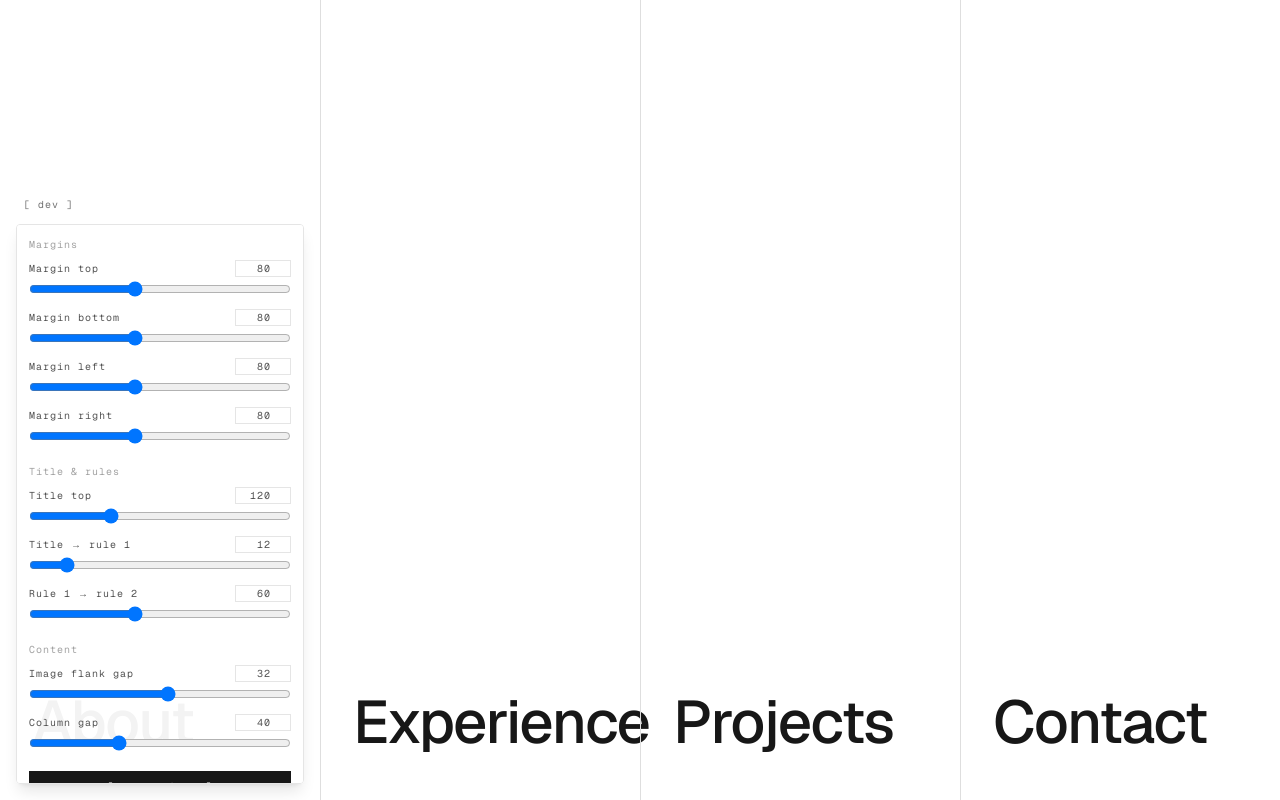
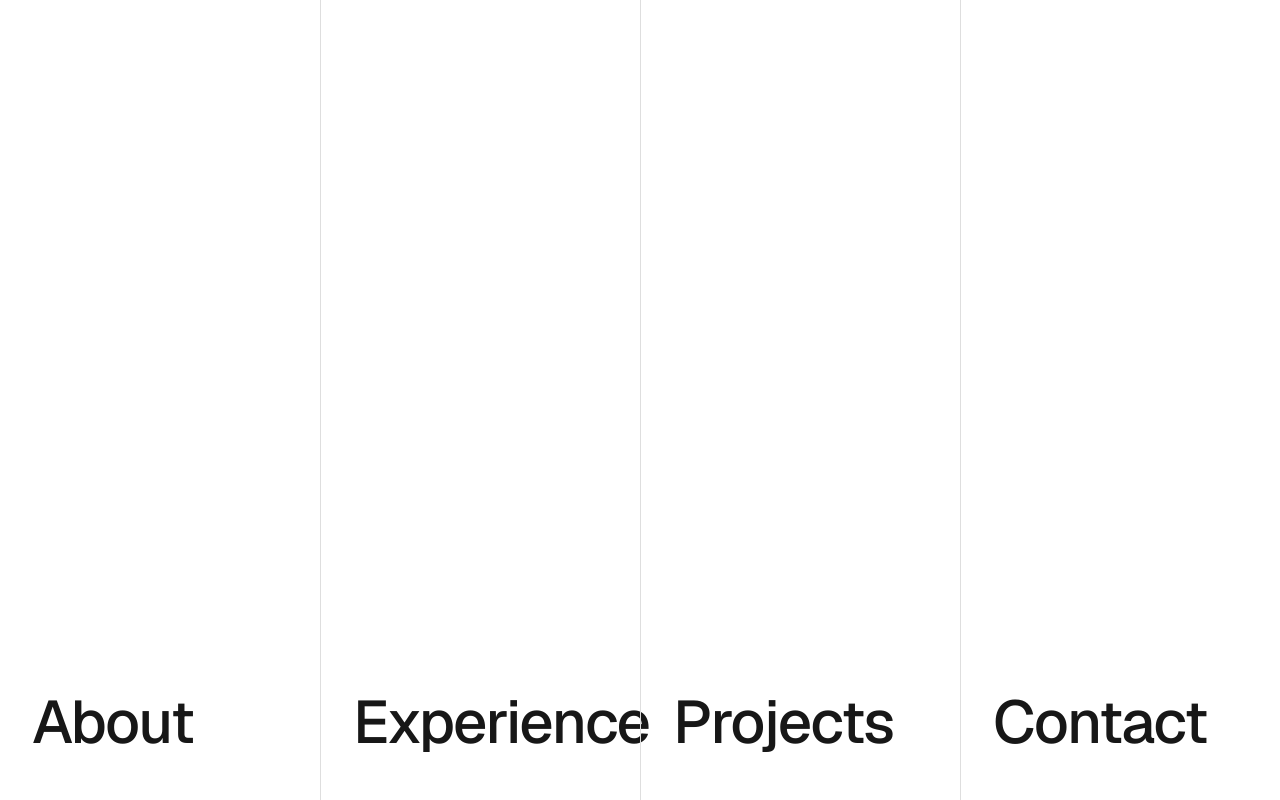
Before and after one commit to marievachelard/portfolio, a Next.js app: page /about-lab in a window 1280 px wide. Built offline with nearby package versions, Linux system fonts and the light colour scheme.

Commit message:
Remove the about-lab dev panel
The margin/title/gap sliders and their localStorage persistence are
gone; the About spec sheet now renders with the fixed values they had
last settled on (DEFAULT_DEV_PANEL_VALUES), with no visual change.

Co-Authored-By: Claude Sonnet 5 <noreply@anthropic.com>

```diff
--- a/src/components/SpecSheetColumns.tsx
+++ b/src/components/SpecSheetColumns.tsx
@@ -18,13 +18,7 @@ import stage from "@/images/experience/open-air-stage.jpg";
 import dome from "@/images/experience/toulouse-garonne-dome.jpg";
 import portrait from "@/images/about/marie-vachelard.jpg";
 import { SpecSheetAboutGrid } from "@/components/SpecSheetAboutGrid";
-import { SpecSheetDevPanel } from "@/components/SpecSheetDevPanel";
-import {
-  DEFAULT_DEV_PANEL_VALUES,
-  loadDevPanelValues,
-  saveDevPanelValues,
-  type DevPanelValues,
-} from "@/lib/specSheetDevPanelValues";
+import { DEFAULT_DEV_PANEL_VALUES } from "@/lib/specSheetDevPanelValues";
 import shopfront from "@/images/projects/shop-window-paintings.jpg";
 import ridge from "@/images/projects/mountain-ridge-hiker.jpg";
 
@@ -521,30 +515,10 @@ export function SpecSheetColumns() {
   // `paint` below for why that is the one place it can.
   const [textIndex, setTextIndex] = useState(0);
   const mainRef = useRef<HTMLElement>(null);
-  // The dev panel's own tunable values, driving the About spec-sheet grid. Seeded from
-  // localStorage lazily (window isn't available during SSR), and re-saved on every
-  // change so a reload keeps whatever the sliders were last set to.
-  const [devPanelValues, setDevPanelValues] = useState<DevPanelValues>(
-    DEFAULT_DEV_PANEL_VALUES,
-  );
-  // The measure() effect below only runs once (on mount) — its closure would
-  // otherwise see whichever devPanelValues existed at that first render, not later
-  // ones from the dev panel. Synced in its own effect (never write a ref directly
-  // during render) so measure() can read the latest value regardless of when it's
-  // called.
-  const devPanelValuesRef = useRef(devPanelValues);
-  useEffect(() => {
-    devPanelValuesRef.current = devPanelValues;
-  }, [devPanelValues]);
-  useEffect(() => {
-    // Deliberate: reading localStorage during the lazy useState initializer would run
-    // on both the server (SSR) and the client's first render, and disagree — the
-    // effect's whole job is to synchronize this component's state with that external
-    // store strictly after mount, which is exactly what the lint rule is warning
-    // about missing in cases that don't actually need it. This one does.
-    // eslint-disable-next-line react-hooks/set-state-in-effect
-    setDevPanelValues(loadDevPanelValues());
-  }, []);
+  // Was the dev panel's own tunable state (localStorage-backed sliders) while the
+  // panel existed; now just the values it settled on, driving the About spec-sheet
+  // grid as fixed constants.
+  const layoutValues = DEFAULT_DEV_PANEL_VALUES;
 
   /**
    * The open section's entries, or null if it has none. Everything that used to name
@@ -701,10 +675,10 @@ export function SpecSheetColumns() {
       // is now centred in — see the titleSpace comment above), and its right edge
       // is floored to the outer margin line rather than a fixed corner inset, so it
       // never overhangs past it however wide that margin is set.
-      const dv = devPanelValuesRef.current;
-      const dvTitleSpace = dv.titleTop + TITLE_LINE - dv.marginTop - 1;
-      const dockY = dv.marginTop + 1 + dvTitleSpace / 2;
-      const dockX = window.innerWidth - dv.marginRight - base.reach;
+      const dvTitleSpace =
+        layoutValues.titleTop + TITLE_LINE - layoutValues.marginTop - 1;
+      const dockY = layoutValues.marginTop + 1 + dvTitleSpace / 2;
+      const dockX = window.innerWidth - layoutValues.marginRight - base.reach;
       const next = { ...base, x: dockX, y: dockY };
       setDock((was) =>
         was.x === next.x && was.y === next.y && was.reach === next.reach
@@ -737,20 +711,6 @@ export function SpecSheetColumns() {
       renderer.current = null;
     };
   }, []);
-
-  // Re-run the cube's dock geometry whenever a slider changes — measure() reads
-  // devPanelValuesRef itself, but nothing else prompts it to run again between
-  // resizes, and a margin/title slider is exactly the kind of change that has to
-  // move the cube immediately, not on the next resize.
-  useEffect(() => {
-    remeasure.current?.();
-    renderer.current?.wake();
-  }, [devPanelValues]);
-
-  const handleDevPanelChange = (next: DevPanelValues) => {
-    setDevPanelValues(next);
-    saveDevPanelValues(next);
-  };
 
   // open() run backwards, beat for beat. Flipping `closing` starts the words leaving —
   // the block drops, then the title unwinds from its last letter, both on delays in
@@ -985,10 +945,10 @@ export function SpecSheetColumns() {
   // The same figure SpecSheetAboutGrid computes for its own "titleSpace" track — the
   // reserved row between the margin line and the first rule under the title. Centring
   // the title in exactly this height, rather than pinning it to a top offset, is what
-  // "Title top" now actually moves: not the title's own position, but how much of this
+  // `titleTop` actually moves: not the title's own position, but how much of this
   // row is above it versus below.
   const titleSpace =
-    devPanelValues.titleTop + TITLE_LINE - devPanelValues.marginTop - 1;
+    layoutValues.titleTop + TITLE_LINE - layoutValues.marginTop - 1;
 
   /** The aside on the title's own baseline. A list says which entry of how many; About
       introduces the person whose page this is, and Contact invites the reason for being
@@ -1153,7 +1113,7 @@ export function SpecSheetColumns() {
           contentInDuration={aboutContentInDuration}
           contentOutAt={aboutContentOutAt}
           contentOutDuration={aboutContentOutDuration}
-          values={devPanelValues}
+          values={layoutValues}
           prose1={
             <>
               {leading(null)}
@@ -1185,21 +1145,20 @@ export function SpecSheetColumns() {
         />
       )}
 
-      {/* The title container's left/right now come from the dev panel's values
-          (marginLeft/marginRight) rather than static classes, applied at every width
-          for now — see SpecSheetDevPanel. Its own top is pinned right after the top
-          margin line (marginTop + 1) rather than at titleTop directly — the title row
-          just inside it (below) is what titleTop now positions, by centring within
-          titleSpace. MEASURE_END and the photo strip's own `right-20` below are not
-          wired to these values; they drift out of sync if the panel's margins change,
-          same as the dev-panel spec already calls out as a known, accepted gap. */}
+      {/* The title container's left/right come from the layout values
+          (marginLeft/marginRight) rather than static classes, applied at every width.
+          Its own top is pinned right after the top margin line (marginTop + 1) rather
+          than at titleTop directly — the title row just inside it (below) is what
+          titleTop positions, by centring within titleSpace. MEASURE_END and the photo
+          strip's own `right-20` below are not wired to these values — a known, accepted
+          gap rather than an oversight. */}
       <div
         aria-hidden={!settled}
         className="pointer-events-none absolute"
         style={{
-          left: devPanelValues.marginLeft,
-          right: devPanelValues.marginRight,
-          top: devPanelValues.marginTop + 1,
+          left: layoutValues.marginLeft,
+          right: layoutValues.marginRight,
+          top: layoutValues.marginTop + 1,
         }}
       >
         {/* Width 100%, an 8px inline padding, and vertical centring in titleSpace —
@@ -1436,8 +1395,6 @@ export function SpecSheetColumns() {
         </span>
         <span className="mark-label">[ X ]</span>
       </button>
-
-      <SpecSheetDevPanel values={devPanelValues} onChange={handleDevPanelChange} />
     </main>
   );
 }
--- a/src/components/SpecSheetDevPanel.tsx
+++ /dev/null
@@ -1,118 +0,0 @@
-"use client";
-
-import { useEffect, useState } from "react";
-import type { DevPanelValues } from "@/lib/specSheetDevPanelValues";
-
-const FIELDS: {
-  key: keyof DevPanelValues;
-  label: string;
-  min: number;
-  max: number;
-  group: "Margins" | "Title & rules" | "Content";
-}[] = [
-  { key: "marginTop", label: "Margin top", min: 0, max: 200, group: "Margins" },
-  { key: "marginBottom", label: "Margin bottom", min: 0, max: 200, group: "Margins" },
-  { key: "marginLeft", label: "Margin left", min: 0, max: 200, group: "Margins" },
-  { key: "marginRight", label: "Margin right", min: 0, max: 200, group: "Margins" },
-  { key: "titleTop", label: "Title top", min: 0, max: 400, group: "Title & rules" },
-  { key: "titleToRule1", label: "Title → rule 1", min: 0, max: 100, group: "Title & rules" },
-  { key: "rule1ToRule2", label: "Rule 1 → rule 2", min: 0, max: 150, group: "Title & rules" },
-  { key: "imageFlankGap", label: "Image flank gap", min: 0, max: 60, group: "Content" },
-  { key: "columnGap", label: "Column gap", min: 0, max: 120, group: "Content" },
-];
-
-const GROUPS = ["Margins", "Title & rules", "Content"] as const;
-
-export function SpecSheetDevPanel({
-  values,
-  onChange,
-}: {
-  values: DevPanelValues;
-  onChange: (values: DevPanelValues) => void;
-}) {
-  const [open, setOpen] = useState(true);
-  const [copied, setCopied] = useState(false);
-
-  useEffect(() => {
-    if (!copied) return;
-    const id = setTimeout(() => setCopied(false), 1500);
-    return () => clearTimeout(id);
-  }, [copied]);
-
-  const set = (key: keyof DevPanelValues, value: number) => {
-    onChange({ ...values, [key]: value });
-  };
-
-  return (
-    <div className="fixed bottom-4 left-4 z-50 font-mono text-[10px] tracking-[0.1em] text-neutral-600">
-      <button
-        type="button"
-        onClick={() => setOpen((was) => !was)}
-        className="mark pointer-events-auto bg-white/90 px-2 py-1 text-neutral-500"
-      >
-        [ dev ]
-      </button>
-
-      {open && (
-        <div className="pointer-events-auto mt-2 max-h-[70vh] w-72 overflow-y-auto rounded border border-neutral-200 bg-white/95 p-3 shadow-lg">
-          {GROUPS.map((group) => (
-            <div key={group} className="mb-4">
-              <div className="mb-2 text-neutral-400">{group}</div>
-              {FIELDS.filter((f) => f.group === group).map((field) => (
-                <div key={field.key} className="mb-2">
-                  <div className="mb-1 flex items-center justify-between text-neutral-600">
-                    <span>{field.label}</span>
-                    <input
-                      type="number"
-                      value={values[field.key]}
-                      onChange={(e) => set(field.key, Number(e.target.value))}
-                      className="w-14 border border-neutral-200 px-1 text-right"
-                    />
-                  </div>
-                  <input
-                    type="range"
-                    min={field.min}
-                    max={field.max}
-                    value={values[field.key]}
-                    onChange={(e) => set(field.key, Number(e.target.value))}
-                    className="w-full"
-                  />
-                </div>
-              ))}
-            </div>
-          ))}
-
-          <button
-            type="button"
-            onClick={() => {
-              const text = JSON.stringify(values, null, 2);
-              const el = document.createElement("textarea");
-              el.value = text;
-              el.readOnly = true;
-              el.style.position = "fixed";
-              el.style.top = "-1000px";
-              document.body.appendChild(el);
-              el.select();
-              try {
-                document.execCommand("copy");
-                setCopied(true);
-              } finally {
-                document.body.removeChild(el);
-              }
-            }}
-            className="mark w-full bg-neutral-900 px-2 py-2 text-center text-white"
-          >
-            {copied ? "[ copied ]" : "[ copy values ]"}
-          </button>
-
-          <textarea
-            readOnly
-            value={JSON.stringify(values, null, 2)}
-            onClick={(e) => e.currentTarget.select()}
-            className="mt-2 h-32 w-full resize-none border border-neutral-200 p-1 text-[9px]"
-          />
-        </div>
-      )}
-    </div>
-  );
-}
```
Also changed, not shown: src/lib/specSheetDevPanelValues.ts (+2 -19 lines).
